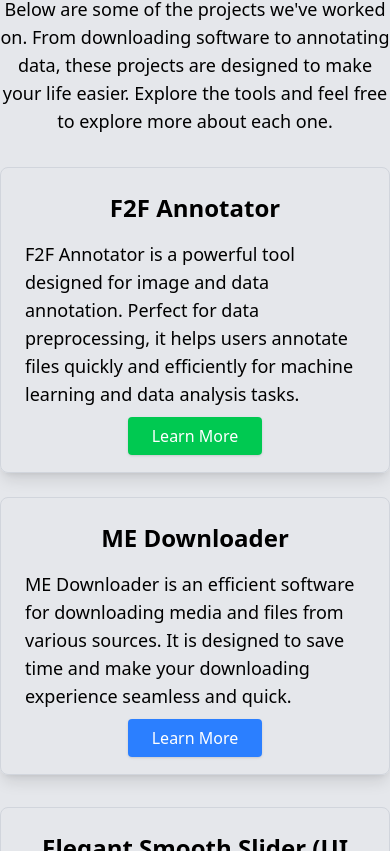
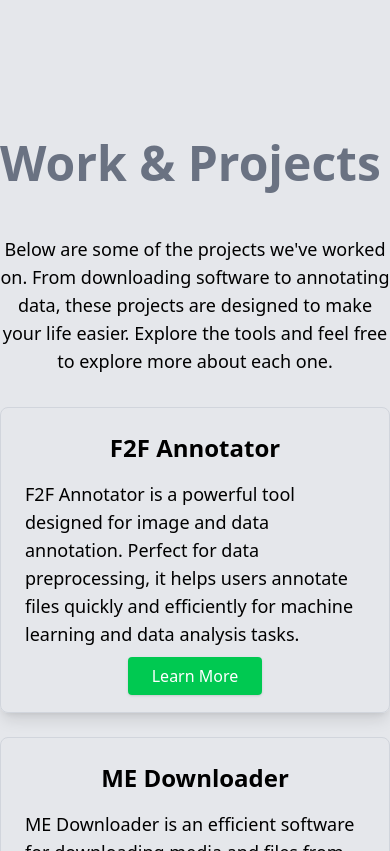
Before and after one commit to Ravindudeshitha/MeldZee, a React (Vite) app: page / in a window 390 px wide. Shown: the part 973-1824 px from the top of the page. Built offline with nearby package versions, Linux system fonts and the light colour scheme.

Commit message:
responsive

```diff
--- a/src/App.jsx
+++ b/src/App.jsx
@@ -16,7 +16,7 @@ function App() {
           <Route path="/f2f-annotator" element={<F2DAnnotator />} />
         </Routes>
 
-        <div className="w-full h-[30vh] sm:h-[20vh] md:h-[40vh] lg:h-[40ch]">
+        <div className="w-full h-[40vh] sm:h-[20vh] md:h-[40vh] lg:h-[40ch]">
 
         </div>
         <Footer /> {/* Add Footer here */}
--- a/src/MainPage.jsx
+++ b/src/MainPage.jsx
@@ -69,7 +69,7 @@ const MainPage = () => {
         <About />
       </section>
 
-      <section id="projects" className="h-screen flex items-center justify-center">
+      <section id="projects" className="mt-60 mb-32 sm:mt-20 sm:mb-20 h-screen flex items-center justify-center">
         <Projects />
       </section>
 
```
Also changed, not shown: 4 other files (tests, documents, lock files or other folders).
